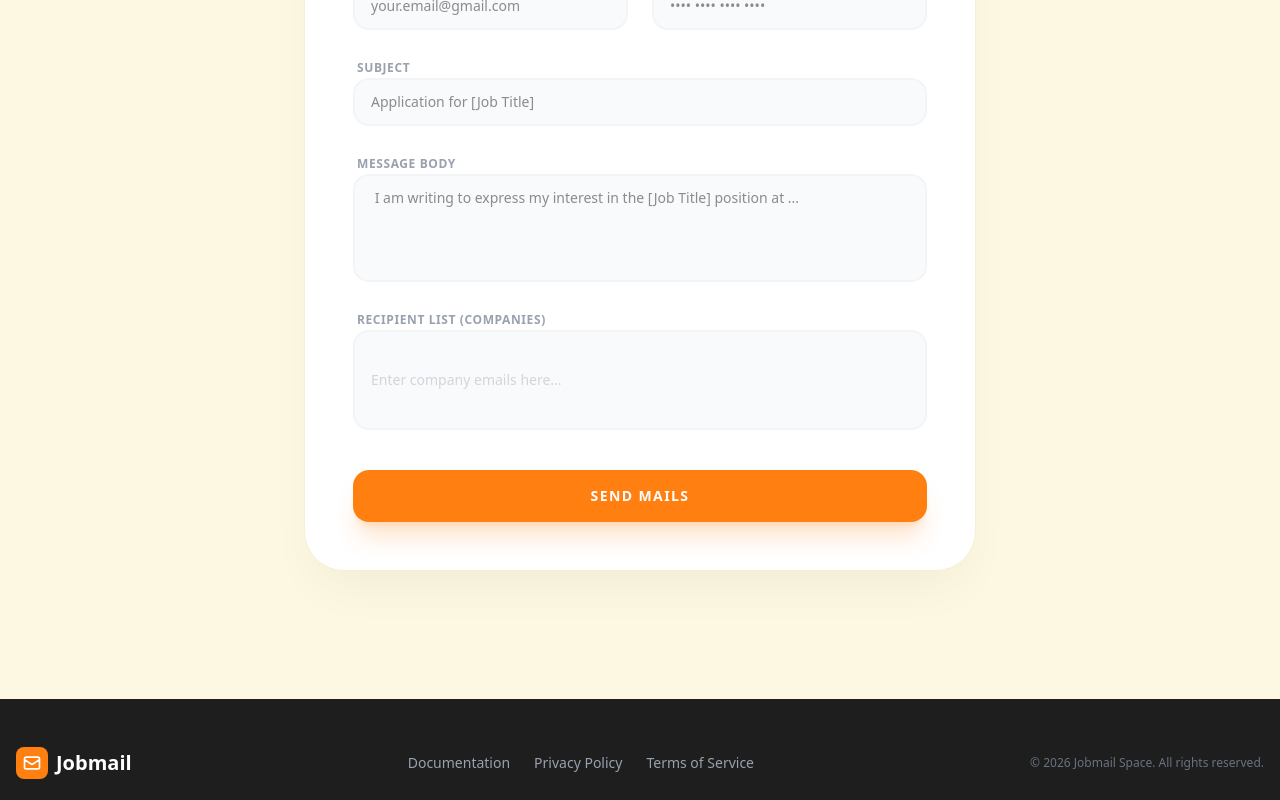
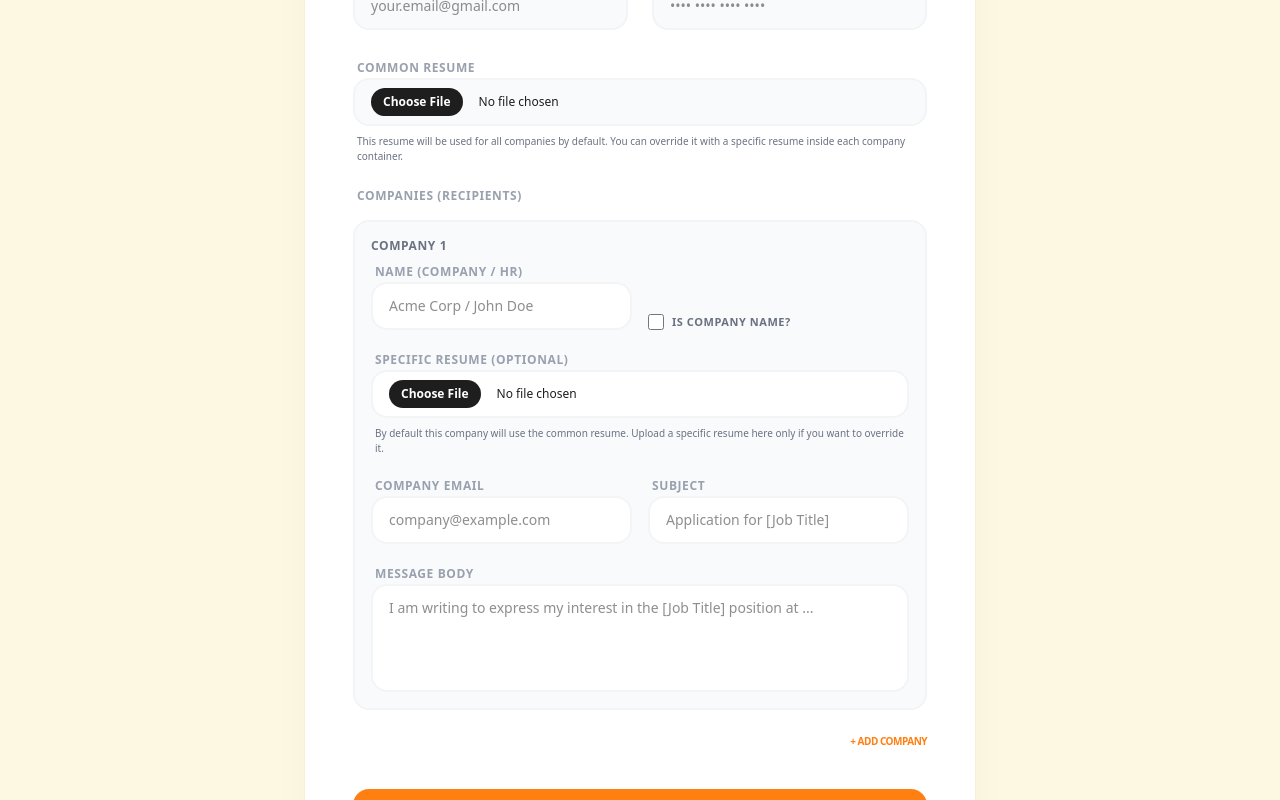
Before and after one commit to AbdurRahim-cmd/Jobmail-frontend, a Next.js app: page / in a window 1280 px wide. Shown: the part 800-1600 px from the top of the page. Built offline with nearby package versions, Linux system fonts and the light colour scheme.

Commit message:
Added Company Container

```diff
--- a/package.json
+++ b/package.json
@@ -10,6 +10,7 @@
     "clean": "rm -r -Force .next node_modules package-lock.json"
   },
   "dependencies": {
+    "@google/genai": "^1.50.0",
     "axios": "^1.13.4",
     "next": "16.1.6",
     "nodemailer": "^8.0.0",
--- a/src/app/form.js
+++ b/src/app/form.js
@@ -1,28 +1,60 @@
 'use client';
 
-import { useForm, Controller } from 'react-hook-form';
-import { useState } from 'react';
+import { useForm, useFieldArray } from 'react-hook-form';
 import axios from 'axios';
 import Link from 'next/link';
 
 export default function SimpleForm() {
-    const { register, handleSubmit, control, formState: { errors } } = useForm();
-    const [emailInput, setEmailInput] = useState('');
-    const [emailError, setEmailError] = useState('');
+    const { register, handleSubmit, control, formState: { errors } } = useForm({
+        defaultValues: {
+            companies: [
+                { email: '', subject: '', message: '', name: '', isCompanyName: false, resume: null , jobDescription: '' }
+            ],
+            commonResume: null
+        }
+    });
+
+    const { fields: companyFields, append: appendCompany, remove: removeCompany } = useFieldArray({
+        control,
+        name: 'companies'
+    });
 
     const onSubmit = (data) => {
+        const commonResumeFile = data.commonResume && data.commonResume[0] ? data.commonResume[0] : null;
+
         const formattedData = {
             senderEmail: data.senderEmail,
             senderPassword: data.senderPassword,
-            subject: data.subject,
-            companies: data.companies.map((email) => {
+            // Keep a top-level subject for compatibility; use first company's subject if available
+            // subject: data.companies?.[0]?.subject || '',
+            companies: data.companies.map((company) => {
+                const email = company.email;
+                const rawName = company.name && company.name.trim();
+
+                let name = rawName;
+                if (!name && email) {
                     const nameMatch = email.split('@')[0].match(/^[a-zA-Z]+/);
-                const name = nameMatch ? nameMatch[0] : 'there';
+                    name = nameMatch ? nameMatch[0] : '';
+                }
+                if (!name) {
+                    name = 'there';
+                }
+
+                const greetingPrefix = company.isCompanyName
+                    ? `Hi ${name} Hiring Team,\n\n`
+                    : `Hi ${name},\n\n`;
+
+                const specificResumeFile = company.resume && company.resume[0] ? company.resume[0] : null;
+                const finalResumeFile = specificResumeFile || commonResumeFile;
 
                 return {
-                    subject: data.subject,
+                    subject: company.subject,
                     email: email,
-                    message: `Hi ${name},\n\n${data.message}`
+                    name: name,
+                    isCompanyName: !!company.isCompanyName,
+                    message: `${greetingPrefix}${company.message}`,
+                    resumeFileName: finalResumeFile ? finalResumeFile.name : null,
+                    usesCommonResume: !!(finalResumeFile && !specificResumeFile && commonResumeFile)
                 };
             })
         };
@@ -41,48 +73,6 @@ export default function SimpleForm() {
     const isValidEmail = (email) => {
         const emailRegex = /^[^\s@]+@[^\s@]+\.[^\s@]+$/;
         return emailRegex.test(email);
-    };
-
-    const addEmail = (email, currentEmails, onChange) => {
-        const trimmedEmail = email.trim();
-        if (!trimmedEmail) return;
-        if (!isValidEmail(trimmedEmail)) {
-            setEmailError('Please enter a valid email address');
-            return;
-        }
-        if (currentEmails.includes(trimmedEmail)) {
-            setEmailError('This email has already been added');
-            return;
-        }
-        onChange([...currentEmails, trimmedEmail]);
-        setEmailInput('');
-        setEmailError('');
-    };
-
-    const removeEmail = (emailToRemove, currentEmails, onChange) => {
-        onChange(currentEmails.filter(email => email !== emailToRemove));
-    };
-
-    const handleKeyDown = (e, currentEmails, onChange) => {
-        if (e.key === 'Enter' || e.key === ',' || e.key === ' ') {
-            e.preventDefault();
-            addEmail(emailInput, currentEmails, onChange);
-        } else if (e.key === 'Backspace' && !emailInput && currentEmails.length > 0) {
-            onChange(currentEmails.slice(0, -1));
-            setEmailError('');
-        }
-    };
-
-    const handlePaste = (e, currentEmails, onChange) => {
-        e.preventDefault();
-        const pastedText = e.clipboardData.getData('text');
-        const emails = pastedText.split(/[\s,;]+/).filter(email => email.trim());
-        emails.forEach(email => addEmail(email, currentEmails, onChange));
-    };
-
-    const handleInputChange = (e) => {
-        setEmailInput(e.target.value);
-        if (emailError) setEmailError('');
     };
 
     return (
@@ -130,85 +120,186 @@ export default function SimpleForm() {
                     </div>
                 </div>
 
-                {/* Field 3: Subject */}
+                {/* Common Resume (applied to all companies by default) */}
                 <div className="space-y-2">
-                    <label htmlFor="subject" className="text-xs font-bold uppercase tracking-wider text-gray-400 ml-1">
+                    <label htmlFor="commonResume" className="text-xs font-bold uppercase tracking-wider text-gray-400 ml-1">
+                        Common Resume
+                    </label>
+                    <input
+                        id="commonResume"
+                        type="file"
+                        accept=".pdf,.doc,.docx"
+                        {...register('commonResume')}
+                        className="block w-full rounded-2xl border-2 border-gray-100 bg-gray-50 px-4 py-2 text-xs font-medium transition-all focus:border-[#FF7F11] focus:bg-white focus:outline-none focus:ring-4 focus:ring-[#FF7F11]/10 file:mr-4 file:py-1.5 file:px-3 file:rounded-full file:border-0 file:text-xs file:font-bold file:bg-[#1E1E1E] file:text-white file:hover:bg-[#FF7F11]"
+                    />
+                    <p className="text-[10px] text-gray-500 ml-1 font-medium">
+                        This resume will be used for all companies by default. You can override it with a specific resume inside each company container.
+                    </p>
+                </div>
+
+                {/* Company Containers */}
+                <div className="space-y-4">
+                    <div className="flex items-center justify-between">
+                        <label className="text-xs font-bold uppercase tracking-wider text-gray-400 ml-1">
+                            Companies (Recipients)
+                        </label>
+                    </div>
+
+                    {companyFields.map((field, index) => (
+                        <div
+                            key={field.id}
+                            className="space-y-4 rounded-2xl border-2 border-gray-100 bg-gray-50 p-4 relative"
+                        >
+                            <div className="flex items-center justify-between mb-1">
+                                <p className="text-xs font-black uppercase tracking-wider text-gray-500">
+                                    Company {index + 1}
+                                </p>
+                                {companyFields.length > 1 && (
+                                    <button
+                                        type="button"
+                                        onClick={() => removeCompany(index)}
+                                        className="text-[10px] font-black text-red-500 uppercase tracking-tighter hover:underline"
+                                    >
+                                        Remove
+                                    </button>
+                                )}
+                            </div>
+
+                            <div className="grid grid-cols-1 md:grid-cols-2 gap-4">
+                                <div className="space-y-2">
+                                    <label className="text-xs font-bold uppercase tracking-wider text-gray-400 ml-1">
+                                        Name (Company / HR)
+                                    </label>
+                                    <input
+                                        type="text"
+                                        placeholder="Acme Corp / John Doe"
+                                        {...register(`companies.${index}.name`)}
+                                        className="block w-full rounded-2xl border-2 border-gray-100 bg-white px-4 py-3 text-sm font-medium transition-all focus:border-[#FF7F11] focus:bg-white focus:outline-none focus:ring-4 focus:ring-[#FF7F11]/10"
+                                    />
+                                </div>
+
+                                <div className="flex items-center md:items-end gap-2 mt-2 md:mt-6">
+                                    <input
+                                        id={`companies-${index}-isCompanyName`}
+                                        type="checkbox"
+                                        {...register(`companies.${index}.isCompanyName`)}
+                                        className="h-4 w-4 rounded border-gray-300 text-[#FF7F11] focus:ring-[#FF7F11]"
+                                    />
+                                    <label
+                                        htmlFor={`companies-${index}-isCompanyName`}
+                                        className="text-[11px] font-bold uppercase tracking-wider text-gray-500"
+                                    >
+                                        Is company name?
+                                    </label>
+                                </div>
+                            </div>
+
+                            <div className="space-y-2">
+                                <label className="text-xs font-bold uppercase tracking-wider text-gray-400 ml-1">
+                                    Specific Resume (optional)
+                                </label>
+                                <input
+                                    type="file"
+                                    accept=".pdf,.doc,.docx"
+                                    {...register(`companies.${index}.resume`)}
+                                    className="block w-full rounded-2xl border-2 border-gray-100 bg-white px-4 py-2 text-xs font-medium transition-all focus:border-[#FF7F11] focus:bg-white focus:outline-none focus:ring-4 focus:ring-[#FF7F11]/10 file:mr-4 file:py-1.5 file:px-3 file:rounded-full file:border-0 file:text-xs file:font-bold file:bg-[#1E1E1E] file:text-white file:hover:bg-[#FF7F11]"
+                                />
+                                <p className="text-[10px] text-gray-500 ml-1 font-medium">
+                                    By default this company will use the common resume. Upload a specific resume here only if you want to override it.
+                                </p>
+                            </div>
+{/* Job description field is removed for now, but can be added back in the future if needed. We can also consider adding an AI generation feature for it later on. */}
+                            {/* <div className="space-y-2">
+                                <div className="flex items-center justify-between">
+                                    <label className="text-xs font-bold uppercase tracking-wider text-gray-400 ml-1">
+                                        Job Description (for this company)
+                                    </label>
+                                    <button
+                                        type="button"
+                                        className="text-[10px] font-black text-[#FF7F11] uppercase tracking-tighter hover:underline"
+                                    >
+                                        Generate with AI
+                                    </button>
+                                </div>
+                                <textarea
+                                    rows="4"
+                                    placeholder="Paste the job description for this company here..."
+                                    {...register(`companies.${index}.jobDescription`)}
+                                    className="block w-full rounded-2xl border-2 border-gray-100 bg-white px-4 py-3 text-xs font-medium transition-all focus:border-[#FF7F11] focus:bg-white focus:outline-none focus:ring-4 focus:ring-[#FF7F11]/10 resize-none"
+                                />
+                            </div> */}
+                            <div className="grid grid-cols-1 md:grid-cols-2 gap-4">
+                                <div className="space-y-2">
+                                    <label className="text-xs font-bold uppercase tracking-wider text-gray-400 ml-1">
+                                        Company Email
+                                    </label>
+                                    <input
+                                        type="email"
+                                        placeholder="company@example.com"
+                                        {...register(`companies.${index}.email`, {
+                                            required: 'Email is required',
+                                            validate: (value) => isValidEmail(value) || 'Please enter a valid email address'
+                                        })}
+                                        className="block w-full rounded-2xl border-2 border-gray-100 bg-white px-4 py-3 text-sm font-medium transition-all focus:border-[#FF7F11] focus:bg-white focus:outline-none focus:ring-4 focus:ring-[#FF7F11]/10"
+                                    />
+                                    {errors.companies?.[index]?.email && (
+                                        <p className="text-[10px] font-bold text-red-500 ml-1">
+                                            {errors.companies[index].email.message}
+                                        </p>
+                                    )}
+                                </div>
+
+                                <div className="space-y-2">
+                                    <label className="text-xs font-bold uppercase tracking-wider text-gray-400 ml-1">
                                         Subject
                                     </label>
                                     <input
-                        id="subject"
                                         type="text"
                                         placeholder="Application for [Job Title]"
-                        {...register('subject', { required: 'Subject is required' })}
-                        className="block w-full rounded-2xl border-2 border-gray-100 bg-gray-50 px-4 py-3 text-sm font-medium transition-all focus:border-[#FF7F11] focus:bg-white focus:outline-none focus:ring-4 focus:ring-[#FF7F11]/10"
+                                        {...register(`companies.${index}.subject`, {
+                                            required: 'Subject is required'
+                                        })}
+                                        className="block w-full rounded-2xl border-2 border-gray-100 bg-white px-4 py-3 text-sm font-medium transition-all focus:border-[#FF7F11] focus:bg-white focus:outline-none focus:ring-4 focus:ring-[#FF7F11]/10"
                                     />
-                    {errors.subject && <p className="text-[10px] font-bold text-red-500 ml-1">{errors.subject.message}</p>}
+                                    {errors.companies?.[index]?.subject && (
+                                        <p className="text-[10px] font-bold text-red-500 ml-1">
+                                            {errors.companies[index].subject.message}
+                                        </p>
+                                    )}
+                                </div>
                             </div>
 
-                {/* Field 4: Message */}
                             <div className="space-y-2">
-                    <label htmlFor="message" className="text-xs font-bold uppercase tracking-wider text-gray-400 ml-1">
+                                <label className="text-xs font-bold uppercase tracking-wider text-gray-400 ml-1">
                                     Message Body
                                 </label>
                                 <textarea
-                        id="message"
                                     rows="4"
-                        placeholder=" I am writing to express my interest in the [Job Title] position at ..."
-                        {...register('message', { required: 'Message is required' })}
-                        className="block w-full rounded-2xl border-2 border-gray-100 bg-gray-50 px-4 py-3 text-sm font-medium transition-all focus:border-[#FF7F11] focus:bg-white focus:outline-none focus:ring-4 focus:ring-[#FF7F11]/10 resize-none"
+                                    placeholder="I am writing to express my interest in the [Job Title] position at ..."
+                                    {...register(`companies.${index}.message`, {
+                                        required: 'Message is required'
+                                    })}
+                                    className="block w-full rounded-2xl border-2 border-gray-100 bg-white px-4 py-3 text-sm font-medium transition-all focus:border-[#FF7F11] focus:bg-white focus:outline-none focus:ring-4 focus:ring-[#FF7F11]/10 resize-none"
                                 />
-                    {errors.message && <p className="text-[10px] font-bold text-red-500 ml-1">{errors.message.message}</p>}
+                                {errors.companies?.[index]?.message && (
+                                    <p className="text-[10px] font-bold text-red-500 ml-1">
+                                        {errors.companies[index].message.message}
+                                    </p>
+                                )}
                             </div>
+                        </div>
+                    ))}
 
-                {/* Field 5: Company Emails */}
-                <Controller
-                    name="companies"
-                    control={control}
-                    defaultValue={[]}
-                    rules={{
-                        validate: (value) => value.length > 0 || 'Please add at least one recipient'
-                    }}
-                    render={({ field: { onChange, value } }) => (
-                        <div className="space-y-2">
-                            <label className="text-xs font-bold uppercase tracking-wider text-gray-400 ml-1">
-                                Recipient List (Companies)
-                            </label>
-                            <div className={`min-h-[100px] flex flex-wrap gap-2 rounded-2xl border-2 p-4 transition-all bg-gray-50 ${emailError || errors.companies
-                                ? 'border-red-500 ring-4 ring-red-500/10'
-                                : 'border-gray-100 focus-within:border-[#FF7F11] focus-within:bg-white focus-within:ring-4 focus-within:ring-[#FF7F11]/10'
-                                }`}>
-                                {value.map((email, index) => (
-                                    <div
-                                        key={index}
-                                        className="flex items-center gap-2 rounded-xl bg-[#1E1E1E] px-3 py-1.5 text-xs font-bold text-white group"
-                                    >
-                                        <span>{email}</span>
+                    <div className="flex justify-end pt-2">
                         <button
                             type="button"
-                                            onClick={() => removeEmail(email, value, onChange)}
-                                            className="text-[#FF7F11] hover:text-white transition-colors"
+                            onClick={() => appendCompany({ email: '', subject: '', message: '' })}
+                            className="text-[10px] font-black text-[#FF7F11] uppercase tracking-tighter hover:underline"
                         >
-                                            <svg className="w-4 h-4" fill="none" stroke="currentColor" viewBox="0 0 24 24">
-                                                <path strokeLinecap="round" strokeLinejoin="round" strokeWidth="2" d="M6 18L18 6M6 6l12 12" />
-                                            </svg>
+                            + Add Company
                         </button>
                     </div>
-                                ))}
-                                <input
-                                    type="text"
-                                    value={emailInput}
-                                    onChange={handleInputChange}
-                                    onKeyDown={(e) => handleKeyDown(e, value, onChange)}
-                                    onPaste={(e) => handlePaste(e, value, onChange)}
-                                    placeholder={value.length === 0 ? "Enter company emails here..." : "Add more..."}
-                                    className="flex-1 min-w-[200px] border-none outline-none bg-transparent text-sm font-medium placeholder:text-gray-300"
-                                />
                 </div>
-                            {emailError && <p className="text-[10px] font-bold text-red-500 ml-1">{emailError}</p>}
-                            {errors.companies && <p className="text-[10px] font-bold text-red-500 ml-1">{errors.companies.message}</p>}
-                        </div>
-                    )}
-                />
 
                 {/* Submit Button */}
                 <button
--- a/src/app/page.js
+++ b/src/app/page.js
@@ -21,9 +21,6 @@ export default function Home() {
             <div className="hidden md:flex items-center gap-8">
               <Link href="/" className="text-sm font-semibold hover:text-[#FF7F11] transition-colors">Home</Link>
               <Link href="/guide" className="text-sm font-semibold hover:text-[#FF7F11] transition-colors">Guide</Link>
-              <button className="bg-[#1E1E1E] text-white px-5 py-2 rounded-full text-sm font-bold hover:bg-[#FF7F11] transition-all transform hover:scale-105 active:scale-95 shadow-lg shadow-black/10">
-                Get Started
-              </button>
             </div>
           </div>
         </div>
```
Also changed, not shown: public/Screenshot 2026-04-14 021108.png (added), src/app/api/generate-email/route.js (added), 1 other file (tests, documents, lock files or other folders). Lines whose indentation alone changed are shown as unchanged.
